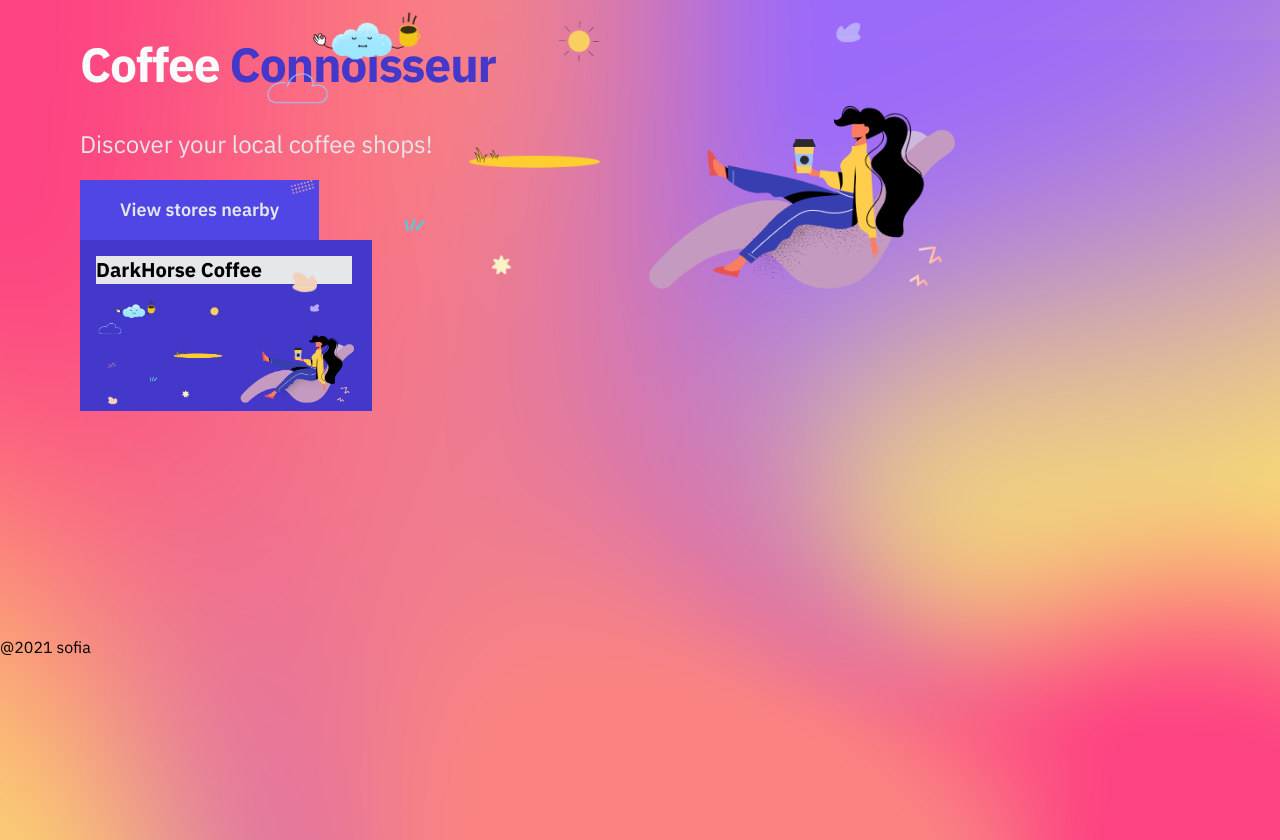
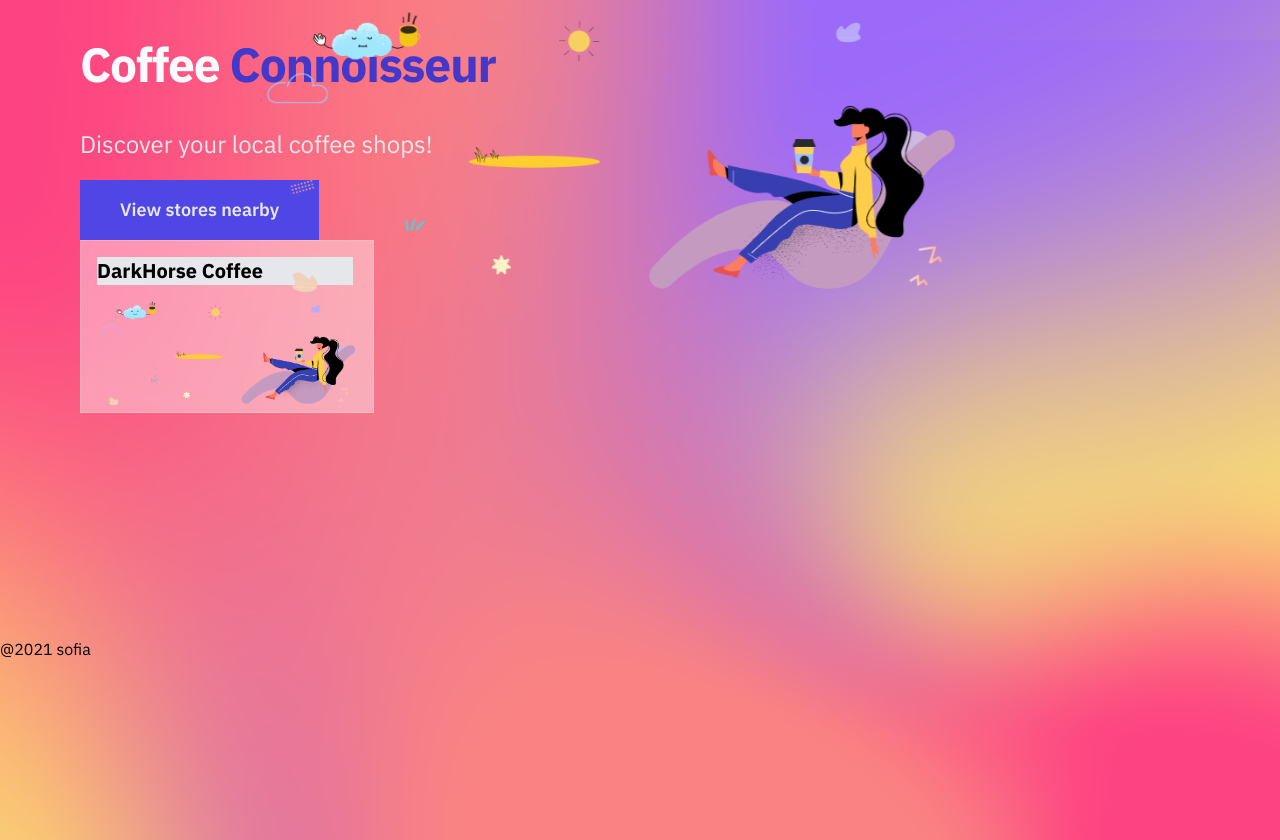
Before and after one commit to sofia-kn/coffe-stores-nextjs, a Next.js app in the folder coffee-stores/: page / in a window 1280 px wide. Built offline with nearby package versions, Linux system fonts and the light colour scheme.

Commit message:
feat (global css) : add glass className and style it

```diff
--- a/coffee-stores/components/Card.jsx
+++ b/coffee-stores/components/Card.jsx
@@ -4,7 +4,7 @@ import Image from "next/image";
 function Card(props) {
   return (
     <Link href={props.href}>
-      <div className=" bg-purple-main pt-1 pb-1 pl-4 pr-4 inline-block ">
+      <div className=" bg-purple-main pt-1 pb-1 pl-4 pr-4 inline-block glass">
         <div className="headerW mt-3 mb-3">
           <h2
             className="
--- a/coffee-stores/styles/globals.css
+++ b/coffee-stores/styles/globals.css
@@ -63,3 +63,17 @@ button{
   background-image: none;
   font-weight: 600;
 }
+
+/* glass-morphism */
+
+.glass{
+  background: hsl(0, 0%, 100%, 0.4);
+  -webkit-backdrop-filter: blur(10px);
+  backdrop-filter: blur(10px);
+  border: 1px solid hsla(0, 0%, 100%, 0.2);
+}
+
+.glass:hover{
+  background: hsla(0, 0%, 100%, 0.7);
+  border: 1px solid #fff;
+}
```
